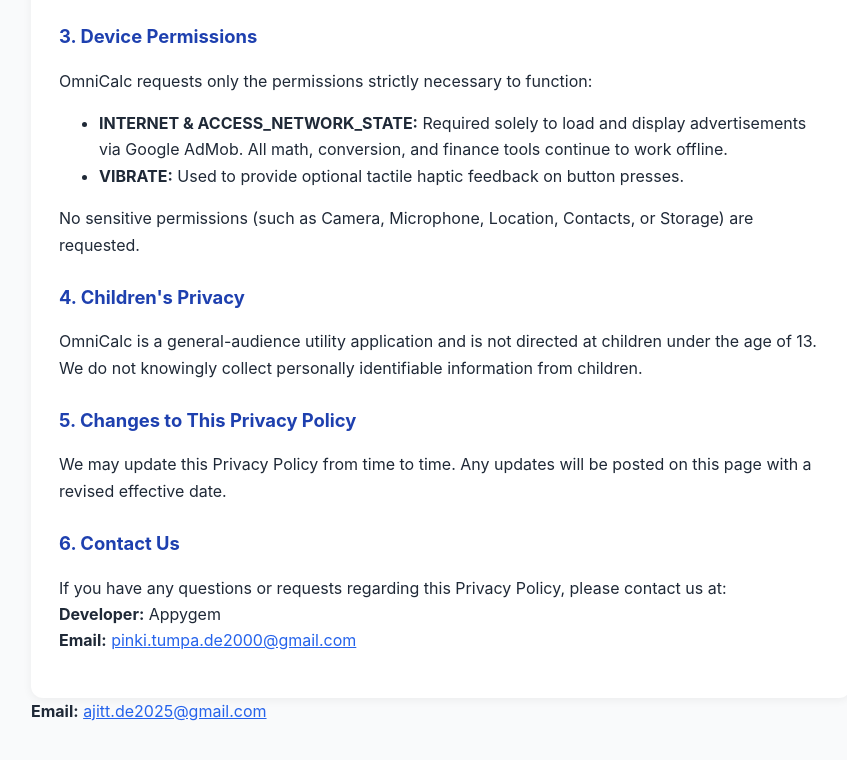
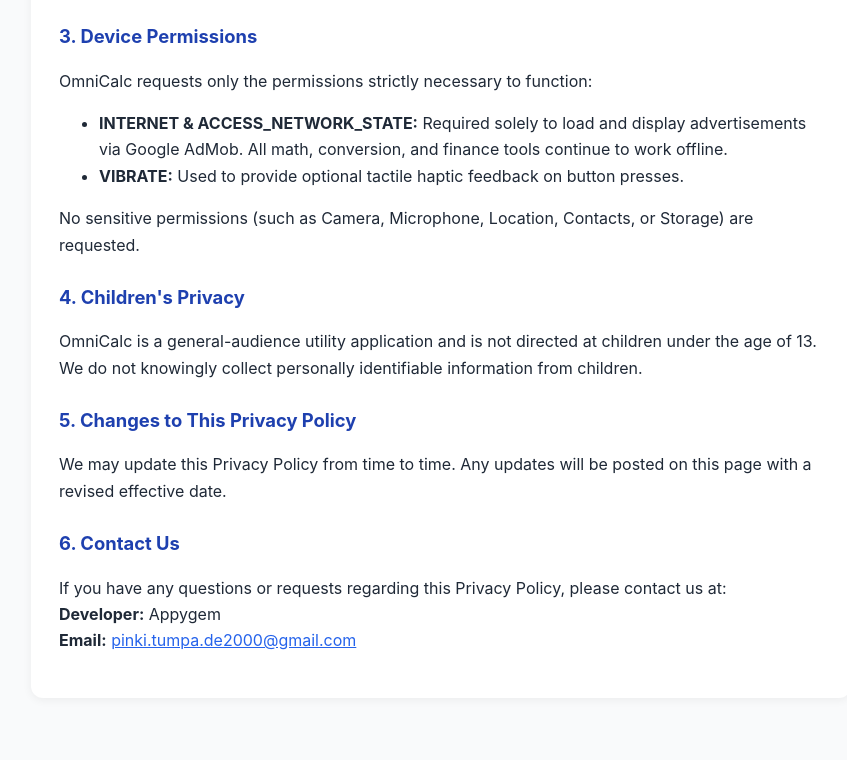
Before and after one commit to ai-directory669/omnicalc-privacy-policy.html, a plain HTML site: page index.html in a window 1280 px wide. Shown: the part 771-1531 px from the top of the page, without its empty margins (199-1046 px from the left). After the commit the page ends 1497 px from the top, so only its background shows below. Drawn offline with Linux system fonts and the light colour scheme.

Commit message:
Remove email contact from index.html

```diff
--- a/index.html
+++ b/index.html
@@ -82,6 +82,3 @@
   </div>
 </body>
 </html>
-    <strong>Email:</strong> <a href="mailto:ajitt.de2025@gmail.com">ajitt.de2025@gmail.com</a></p>
-</body>
-</html>
```
